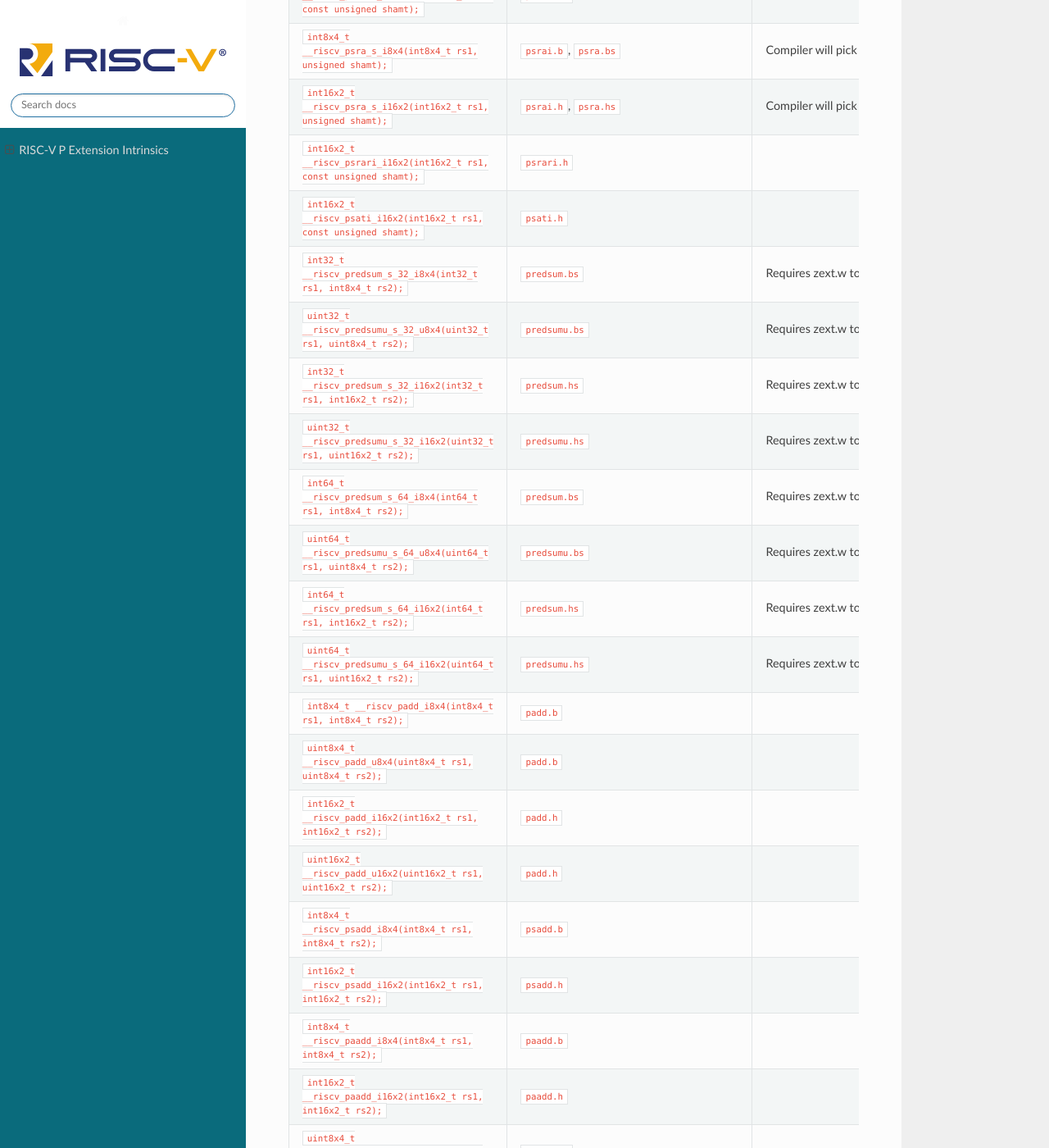
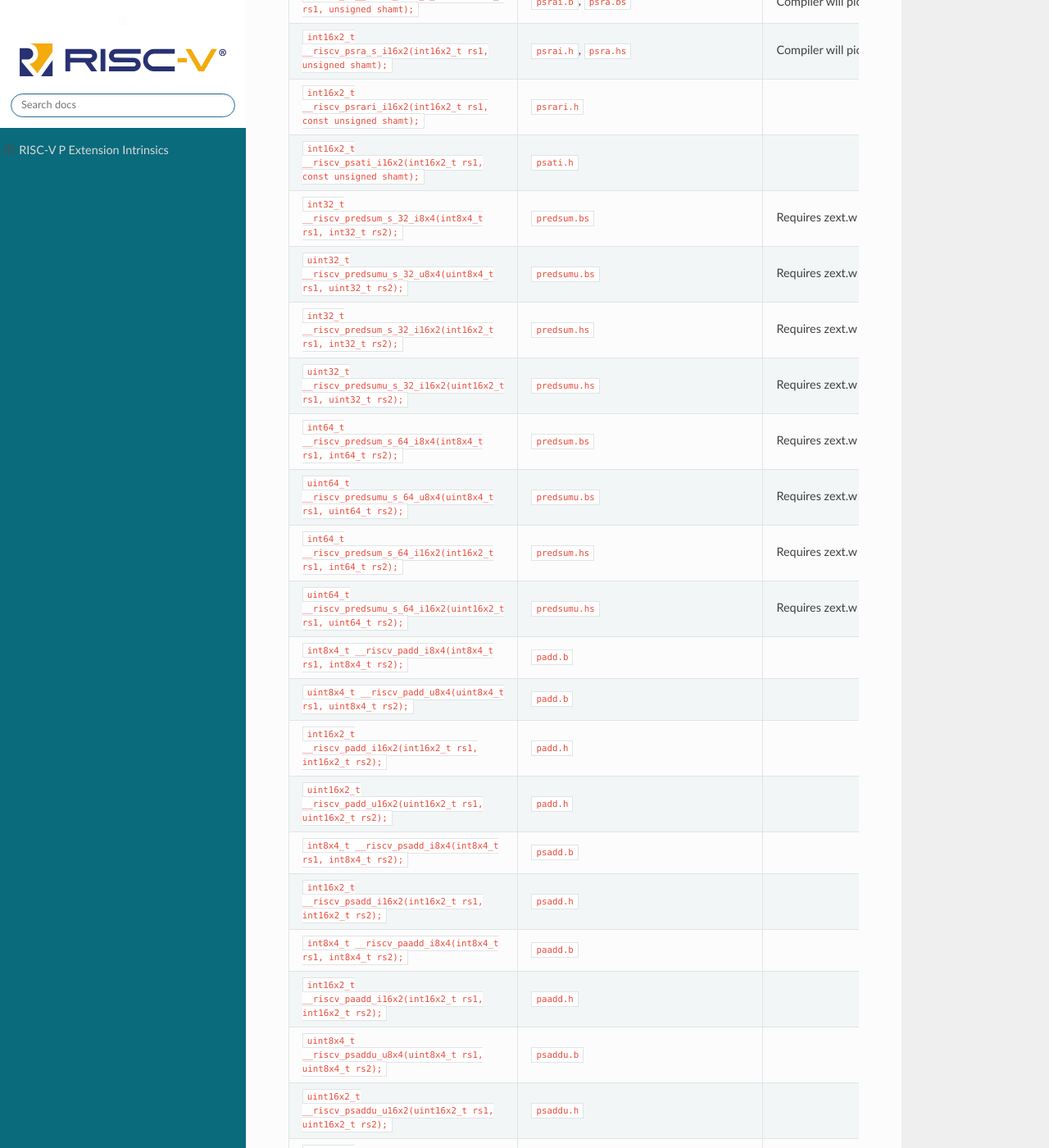
Before and after one commit to topperc/p-ext-intrinsics, a Sphinx documentation site: the page built from source/index.md, in a window 1280 px wide and 1400 px high, scrolled down 6507 px. Shown: the whole window at 82% size. Built offline with Sphinx 7.4.7 and the Read the Docs theme 3.1.0, drawn with Linux system fonts in a browser that asks for light colours; some of the changed text lies outside the part shown.

```diff
--- a/source/index.md
+++ b/source/index.md
@@ -152,14 +152,14 @@ on 32-bit and 64-bit types are provided for both RV32 and RV64.
 | `int16x2_t __riscv_psra_s_i16x2(int16x2_t rs1, unsigned shamt);`                    | `psrai.h`, `psra.hs`                      | Compiler will pick immediate form when possible    |
 | `int16x2_t __riscv_psrari_i16x2(int16x2_t rs1, const unsigned shamt);`              | `psrari.h`                                |                                                    |
 | `int16x2_t __riscv_psati_i16x2(int16x2_t rs1, const unsigned shamt);`               | `psati.h`                                 |                                                    |
-| `int32_t __riscv_predsum_s_32_i8x4(int32_t rs1, int8x4_t rs2);`                     | `predsum.bs`                              | Requires zext.w to clear upper lanes on RV64       |
-| `uint32_t __riscv_predsumu_s_32_u8x4(uint32_t rs1, uint8x4_t rs2);`                 | `predsumu.bs`                             | Requires zext.w to clear upper lanes on RV64       |
-| `int32_t __riscv_predsum_s_32_i16x2(int32_t rs1, int16x2_t rs2);`                   | `predsum.hs`                              | Requires zext.w to clear upper lanes on RV64       |
-| `uint32_t __riscv_predsumu_s_32_i16x2(uint32_t rs1, uint16x2_t rs2);`               | `predsumu.hs`                             | Requires zext.w to clear upper lanes on RV64       |
-| `int64_t __riscv_predsum_s_64_i8x4(int64_t rs1, int8x4_t rs2);`                     | `predsum.bs`                              | Requires zext.w to clear upper lanes on RV64       |
-| `uint64_t __riscv_predsumu_s_64_u8x4(uint64_t rs1, uint8x4_t rs2);`                 | `predsumu.bs`                             | Requires zext.w to clear upper lanes on RV64       |
-| `int64_t __riscv_predsum_s_64_i16x2(int64_t rs1, int16x2_t rs2);`                   | `predsum.hs`                              | Requires zext.w to clear upper lanes on RV64       |
-| `uint64_t __riscv_predsumu_s_64_i16x2(uint64_t rs1, uint16x2_t rs2);`               | `predsumu.hs`                             | Requires zext.w to clear upper lanes on RV64       |
+| `int32_t __riscv_predsum_s_32_i8x4(int8x4_t rs1, int32_t rs2);`                     | `predsum.bs`                              | Requires zext.w to clear upper lanes on RV64       |
+| `uint32_t __riscv_predsumu_s_32_u8x4(uint8x4_t rs1, uint32_t rs2);`                 | `predsumu.bs`                             | Requires zext.w to clear upper lanes on RV64       |
+| `int32_t __riscv_predsum_s_32_i16x2(int16x2_t rs1, int32_t rs2);`                   | `predsum.hs`                              | Requires zext.w to clear upper lanes on RV64       |
+| `uint32_t __riscv_predsumu_s_32_i16x2(uint16x2_t rs1, uint32_t rs2);`               | `predsumu.hs`                             | Requires zext.w to clear upper lanes on RV64       |
+| `int64_t __riscv_predsum_s_64_i8x4(int8x4_t rs1, int64_t rs2);`                     | `predsum.bs`                              | Requires zext.w to clear upper lanes on RV64       |
+| `uint64_t __riscv_predsumu_s_64_u8x4(uint8x4_t rs1, uint64_t rs2);`                 | `predsumu.bs`                             | Requires zext.w to clear upper lanes on RV64       |
+| `int64_t __riscv_predsum_s_64_i16x2(int16x2_t rs1, int64_t rs2);`                   | `predsum.hs`                              | Requires zext.w to clear upper lanes on RV64       |
+| `uint64_t __riscv_predsumu_s_64_i16x2(uint16x2_t rs1, uint64_t rs2);`               | `predsumu.hs`                             | Requires zext.w to clear upper lanes on RV64       |
 | `int8x4_t __riscv_padd_i8x4(int8x4_t rs1, int8x4_t rs2);`                           | `padd.b`                                  |                                                    |
 | `uint8x4_t __riscv_padd_u8x4(uint8x4_t rs1, uint8x4_t rs2);`                        | `padd.b`                                  |                                                    |
 | `int16x2_t __riscv_padd_i16x2(int16x2_t rs1, int16x2_t rs2);`                       | `padd.h`                                  |                                                    |
@@ -386,14 +386,14 @@ on 32-bit and 64-bit types are provided for both RV32 and RV64.
 | `int32x2_t __riscv_psrari_i32x2(int32x2_t rs1, const unsigned shamt);`              | `psrari.w`(RV64), `psrari.dw`(RV32)                                                         |                                                    |
 | `int16x4_t __riscv_psati_i16x4(int16x4_t rs1, const unsigned shamt);`               | `psati.h`(RV64), `psati.h`(RV32)                                                            |                                                    |
 | `int32x2_t __riscv_psati_i32x2(int32x2_t rs1, const unsigned shamt);`               | `psati.w`(RV64), `psati.w`(RV32)                                                            |                                                    |
-| `int32_t __riscv_predsum_s_32_i8x8(int32_t rs1, int8x8_t rs2);`                     | `predsum.bs`(RV64), `predsum.dbs`(RV32)                                                     |                                                    |
-| `uint32_t __riscv_predsumu_s_32_u8x8(uint32_t rs1, uint8x8_t rs2);`                 | `predsumu.bs`(RV64), `predsumu.dbs`(RV32)                                                   |                                                    |
-| `int32_t __riscv_predsum_s_32_i16x4(int32_t rs1, int16x4_t rs2);`                   | `predsum.hs`(RV64), `predsum.dhs`(RV32)                                                     |                                                    |
-| `uint32_t __riscv_predsumu_s_32_i16x4(uint32_t rs1, uint16x4_t rs2);`               | `predsumu.hs`(RV64), `predsumu.dhs`(RV32)                                                   |                                                    |
-| `int64_t __riscv_predsum_s_64_i8x8(int64_t rs1, int8x8_t rs2);`                     | `predsum.bs`(RV64), `predsum.dbs`(RV32)                                                     |                                                    |
-| `uint64_t __riscv_predsumu_s_64_u8x8(uint64_t rs1, uint8x8_t rs2);`                 | `predsumu.bs`(RV64), `predsumu.dbs`(RV32)                                                   |                                                    |
-| `int64_t __riscv_predsum_s_64_i16x4(int64_t rs1, int16x4_t rs2);`                   | `predsum.hs`(RV64), `predsum.dhs`(RV32)                                                     |                                                    |
-| `uint64_t __riscv_predsumu_s_64_i16x4(uint64_t rs1, uint16x4_t rs2);`               | `predsumu.hs`(RV64), `predsum.dhs`(RV32)                                                    |                                                    |
+| `int32_t __riscv_predsum_s_32_i8x8(int8x8_t rs1, int32_t rs2);`                     | `predsum.bs`(RV64), `predsum.dbs`(RV32)                                                     |                                                    |
+| `uint32_t __riscv_predsumu_s_32_u8x8(uint8x8_t rs1, uint32_t rs2);`                 | `predsumu.bs`(RV64), `predsumu.dbs`(RV32)                                                   |                                                    |
+| `int32_t __riscv_predsum_s_32_i16x4(int16x4_t rs1, int32_t rs2);`                   | `predsum.hs`(RV64), `predsum.dhs`(RV32)                                                     |                                                    |
+| `uint32_t __riscv_predsumu_s_32_i16x4(uint16x4_t rs1, uint32_t rs2);`               | `predsumu.hs`(RV64), `predsumu.dhs`(RV32)                                                   |                                                    |
+| `int64_t __riscv_predsum_s_64_i8x8(int8x8_t rs1, int64_t rs2);`                     | `predsum.bs`(RV64), `predsum.dbs`(RV32)                                                     |                                                    |
+| `uint64_t __riscv_predsumu_s_64_u8x8(uint8x8_t rs1, uint64_t rs2);`                 | `predsumu.bs`(RV64), `predsumu.dbs`(RV32)                                                   |                                                    |
+| `int64_t __riscv_predsum_s_64_i16x4(int16x4_t rs1, int64_t rs2);`                   | `predsum.hs`(RV64), `predsum.dhs`(RV32)                                                     |                                                    |
+| `uint64_t __riscv_predsumu_s_64_i16x4(uint16x4_t rs1, uint64_t rs2);`               | `predsumu.hs`(RV64), `predsum.dhs`(RV32)                                                    |                                                    |
 | `int8x8_t __riscv_padd_i8x8(int8x8_t rs1, int8x8_t rs2);`                           | `padd.b`(RV64), `padd.db`(RV32)                                                             |                                                    |
 | `uint8x8_t __riscv_padd_u8x8(uint8x8_t rs1, uint8x8_t rs2);`                        | `padd.b`(RV64), `padd.db`(RV32)                                                             |                                                    |
 | `int16x4_t __riscv_padd_i16x4(int16x4_t rs1, int16x4_t rs2);`                       | `padd.h`(RV64), `padd.dh`(RV32)                                                             |                                                    |
```
Also changed, not shown: other parts of source/index.md (+4 -4 lines).
